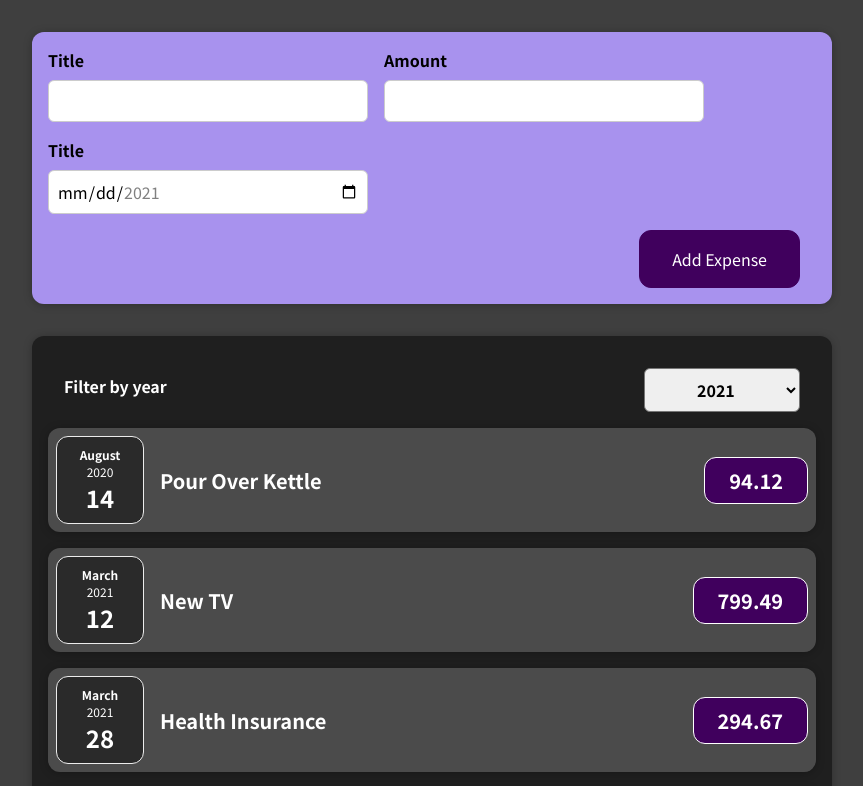
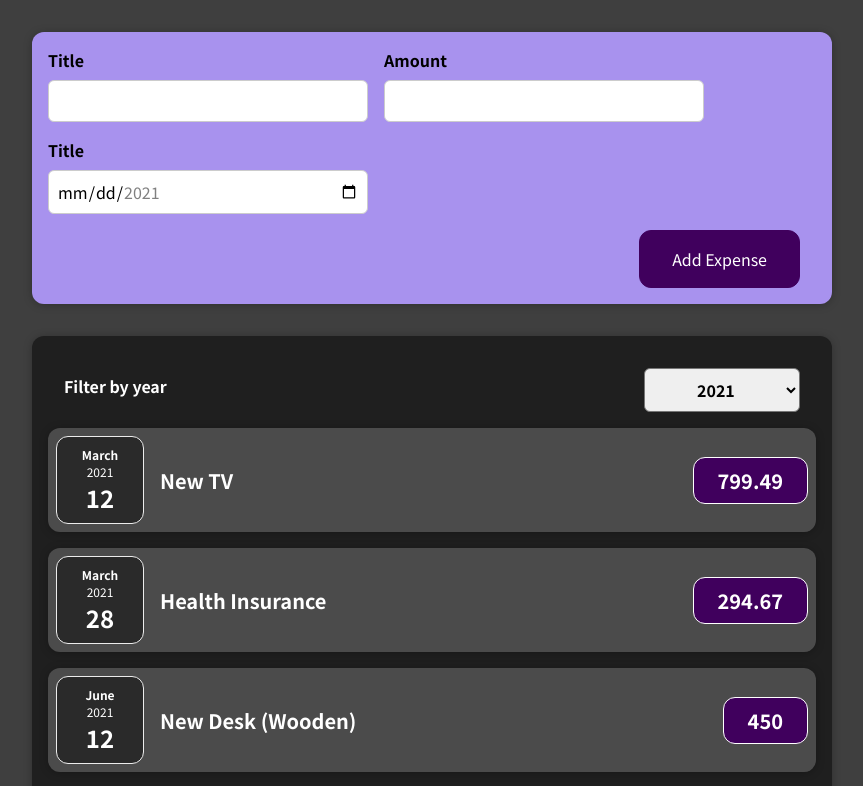
Before and after one commit to roxannelessard/expense-tracker-react, a React (Create React App) app: page / in a window 1280 px wide. Shown: the top 786 px of the page, without its empty margins (208-1071 px from the left). Built offline with nearby package versions, Linux system fonts and the light colour scheme.

Commit message:
fix: adds condition in cas of no expenses -still need to fix the filtering on year

```diff
--- a/src/components/Expenses/Expenses.js
+++ b/src/components/Expenses/Expenses.js
@@ -12,6 +12,10 @@
     setFilteredYear(selectedYear);
   };
 
+  const filteredExpenses = props.items.filter(expense => {
+    return expense.date.getFullYear().toString() === filteredYear;
+  });
+
   return (
     <div>
       <Card className="expenses">
@@ -19,7 +23,9 @@
           onChangeFilter={filterChangeHandler}
           selected={filteredYear}
         />
-        {props.items.map((expense) => (
+        {filteredExpenses.length === 0 && <p>No expenses found</p>}
+        {filteredExpenses.length > 0 &&
+          filteredExpenses.map((expense) => (
             <ExpenseItem
               // for performance purpose : this key help react to find the individual item that changed (if not react would update all content not just s specific thing)
               key={expense.id}
```
Also changed, not shown: 1 other file (tests, documents, lock files or other folders). Lines whose indentation alone changed are shown as unchanged.
